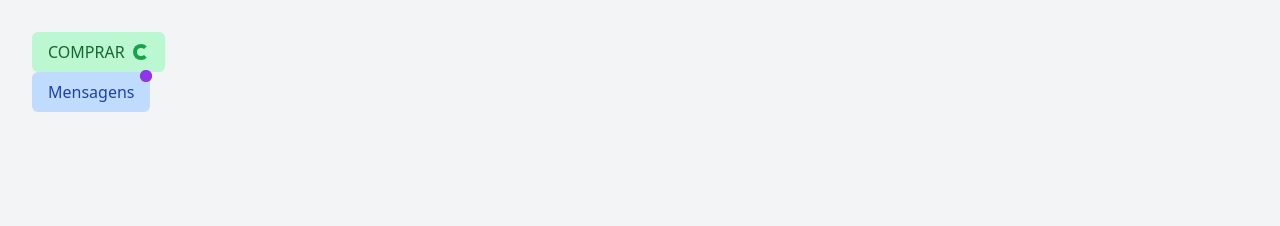
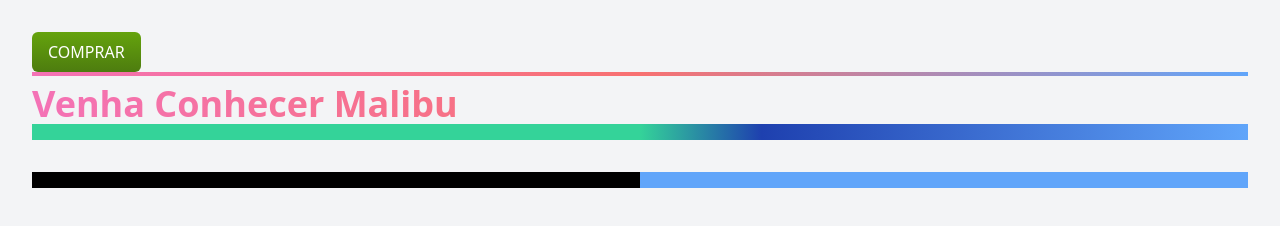
Before and after one commit to DavidGBbr/tailwind, a website: page src/index.html in a window 1280 px wide. Drawn offline with Linux system fonts and the light colour scheme.

Commit message:
feat: gradiente

```diff
--- a/src/index.html
+++ b/src/index.html
@@ -8,23 +8,26 @@
   </head>
   <body class="m-8 bg-gray-100">
     <button
-      class="bg-green-200 text-green-800 py-2 px-4 rounded-md flex items-center gap-2"
+      class="bg-gradient-to-b from-lime-600 to-lime-700 text-white py-2 px-4 rounded-md"
     >
       COMPRAR
-      <span
-        class="block size-4 rounded-full border-4 border-green-600 border-r-transparent animate-spin"
-      ></span>
     </button>
 
-    <button class="bg-blue-200 text-blue-800 py-2 px-4 rounded-md relative">
-      Mensagens
-      <span
-        class="size-3 bg-purple-600 rounded-full absolute -top-0.5 -right-0.5"
-      >
-        <span
-          class="size-3 absolute inset-0 bg-purple-600 rounded-full animate-ping"
-        ></span>
-      </span>
-    </button>
+    <div
+      class="h-1 mb-2 bg-gradient-to-r from-pink-400 via-red-400 to-blue-400"
+    ></div>
+    <h1
+      class="font-bold text-4xl text-transparent bg-clip-text bg-gradient-to-r from-pink-400 via-red-400 to-blue-400"
+    >
+      Venha Conhecer Malibu
+    </h1>
+
+    <div
+      class="h-4 bg-gradient-to-r from-emerald-400 from-50% via-blue-800 via-60% to-blue-400"
+    ></div>
+
+    <div
+      class="mt-8 h-4 bg-gradient-to-r from-black from-50% to-blue-400 to-50%"
+    ></div>
   </body>
 </html>
```
Also changed, not shown: src/output.css.
